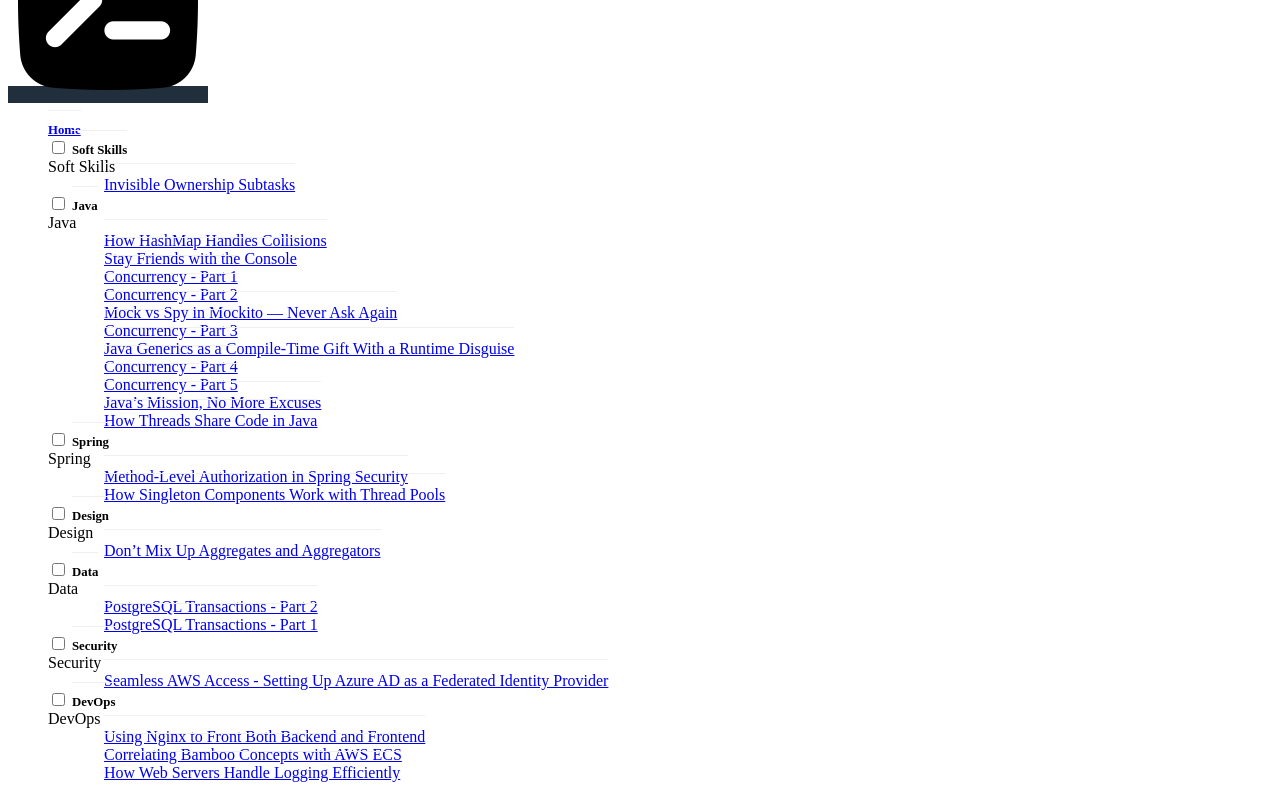
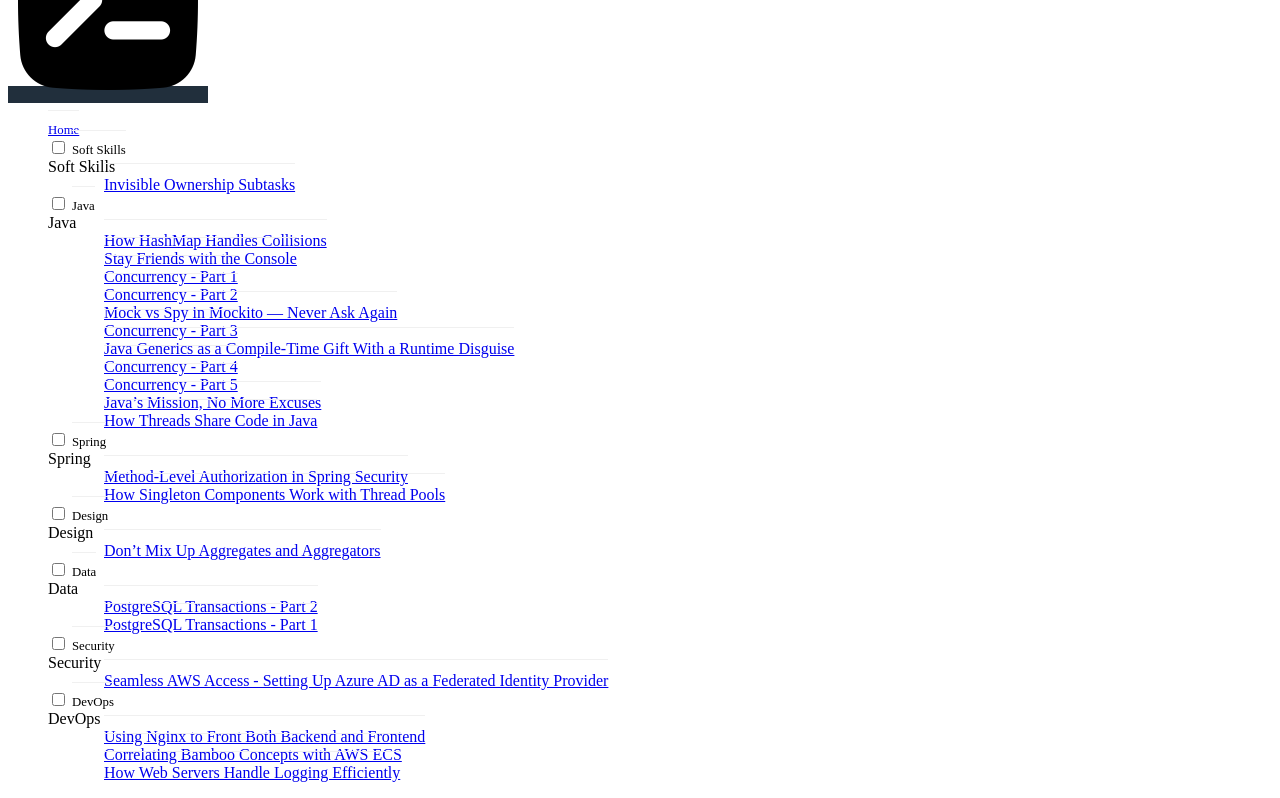
Before and after one commit to moham-p/dev, an MkDocs documentation site: the page built from docs/pictures.md, in a window 1280 px wide. Shown: the part 5350-6148 px from the top of the page. Built offline with MkDocs 1.6.1 and Material for MkDocs 9.7.7, drawn with Linux system fonts in a browser that asks for light colours.

Commit message:
update style

```diff
--- a/docs/extra.css
+++ b/docs/extra.css
@@ -1,3 +1,11 @@
+@import url('https://fonts.googleapis.com/css2?family=Inter:wght@300;400;600;700&family=JetBrains+Mono&display=swap');
+
+:root {
+  --md-text-font: "Inter", sans-serif;
+  --md-code-font: "JetBrains Mono", monospace;
+}
+
+
 /* Increase the width of code blocks */
 .md-typeset pre code {
     white-space: pre-wrap; /* Allows code to wrap */
@@ -72,11 +80,9 @@
 }
 
 .md-nav__item--nested > label.md-nav__link {
-    font-weight: bold;
     font-size: 0.8rem;
 }
 
 .md-nav__link[href="/"] {
-    font-weight: bold;
     font-size: 0.8rem;
 }
```
